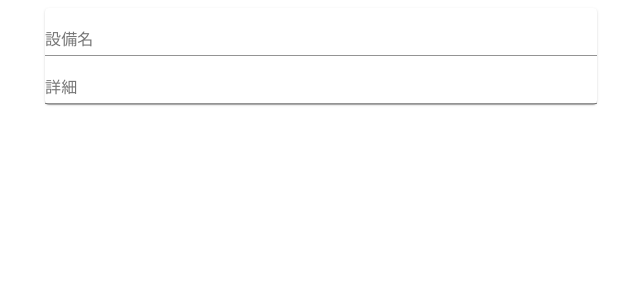
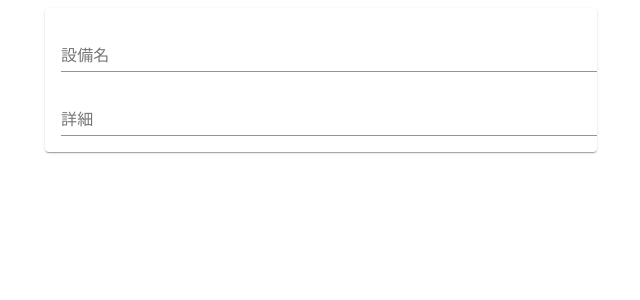
Before and after one commit to MogmogTaro/react-firebase, a React app: page / in a window 1280 px wide. Shown: the top 300 px of the page, without its empty margins (319-959 px from the left). Built offline with nearby package versions, Linux system fonts and the light colour scheme.

Commit message:
css追加

```diff
--- a/src/components/Facility.tsx
+++ b/src/components/Facility.tsx
@@ -1,10 +1,23 @@
 import { Container, Paper, TextField } from "@material-ui/core";
 import React from "react";
+import makeStyles from "@material-ui/core/styles/makeStyles";
+
+const useStyle = makeStyles((theme) => ({
+  root: {
+    "& .MuiTextField-root": {
+      margin: theme.spacing(1),
+    },
+  },
+  paper: {
+    padding: theme.spacing(1),
+  },
+}));
 
 export const Facility: React.FC = () => {
+  const style = useStyle();
   return (
-    <Container maxWidth="sm">
-      <Paper>
+    <Container maxWidth="sm" className={style.root}>
+      <Paper className={style.paper}>
         <TextField label="設備名" fullWidth />
         <TextField label="詳細" fullWidth multiline />
       </Paper>
```
